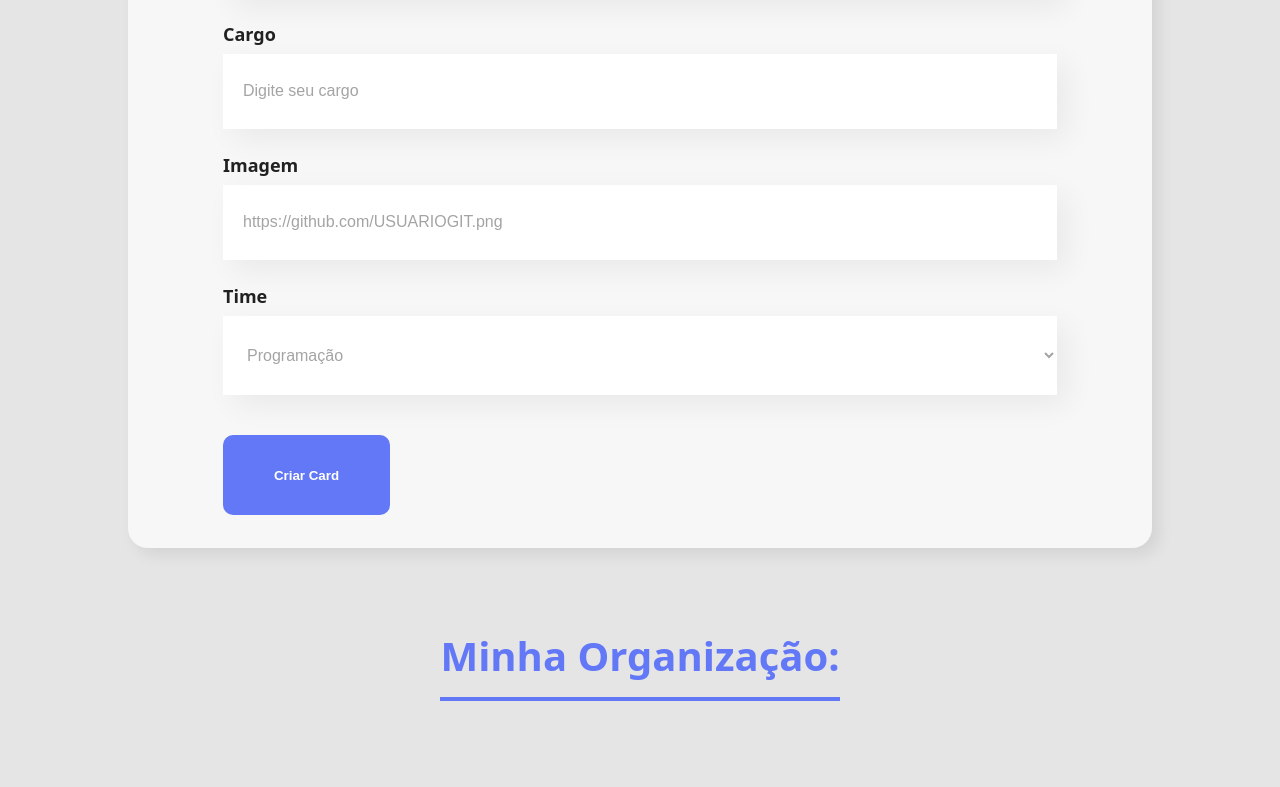
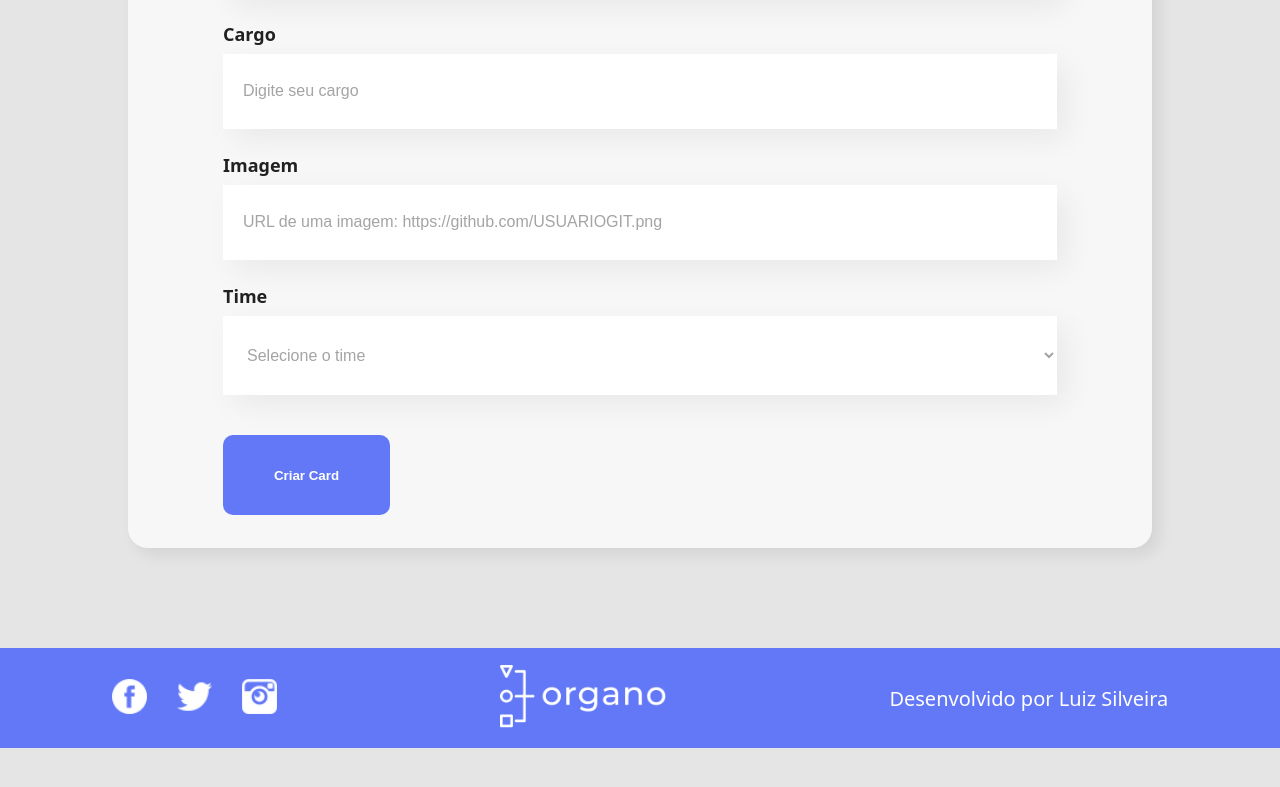
Before and after one commit to filiphis/react-desenvolvendo-javascript, a React (Create React App) app: page / in a window 1280 px wide. Shown: the part 889-1676 px from the top of the page. After the commit the page ends 1637 px from the top, so only its background shows below. Built offline with nearby package versions, Linux system fonts and the light colour scheme.

Commit message:
:lipstick:

```diff
--- a/src/App.css
+++ b/src/App.css
@@ -12,5 +12,4 @@ html {
   font-family: system-ui, -apple-system, BlinkMacSystemFont, "Segoe UI", Roboto,
     Oxygen, Ubuntu, Cantarell, "Open Sans", "Helvetica Neue", sans-serif;
   background-color: #e5e5e5;
-  padding-bottom: 100px;
 }
--- a/src/App.js
+++ b/src/App.js
@@ -6,6 +6,7 @@ import { Time } from "./components/Time";
 import { Title } from "./components/Title";
 import { getTimes } from "./api/times";
 import { serviceGetNewID } from "./services/serviceGetNewID";
+import { Rodape } from "./components/Rodape";
 
 function App() {
   const [colaboradores, setColaboradores] = useState([]);
@@ -18,11 +19,11 @@ function App() {
   };
 
   return (
-    <>
+    <div className="container">
       <Header />
       <Formulario times={times} onEnviarFormulario={cadastraColaboradores} />
 
-      <Title>Minha Organização:</Title>
+      {colaboradores.length > 0 && <Title>Minha Organização:</Title>}
 
       {times.map(({ description, corPrimaria, corSecundaria }) => (
         <Time
@@ -38,7 +39,9 @@ function App() {
           )}
         />
       ))}
-    </>
+
+      <Rodape />
+    </div>
   );
 }
 
--- a/src/components/Colaborador/index.jsx
+++ b/src/components/Colaborador/index.jsx
@@ -1,10 +1,16 @@
 import "./styles.css";
 
-const Colaborador = ({ imagem, nome, cargo }) => {
+const Colaborador = ({ imagem, nome, cargo, corPrimaria }) => {
+  function imageNotLoaded(event) {
+    const setDefaultImage =
+      "https://cdn-icons-png.flaticon.com/512/149/149071.png";
+    event.target.src = setDefaultImage;
+  }
+
   return (
     <div className="colaborador">
-      <div className="cabecalho">
-        <img src={imagem} alt={nome} />
+      <div className="cabecalho" style={{ backgroundColor: corPrimaria }}>
+        <img src={imagem} alt={nome} onError={imageNotLoaded} />
       </div>
       <div className="rodape">
         <h4>{nome}</h4>
--- a/src/components/Formulario/index.jsx
+++ b/src/components/Formulario/index.jsx
@@ -54,7 +54,7 @@ const Formulario = ({
       <InputDeTexto
         id="imagem"
         label="Imagem"
-        placeholder="https://github.com/USUARIOGIT.png"
+        placeholder="URL de uma imagem: https://github.com/USUARIOGIT.png"
         obrigatorio
         onInputDeTextoChange={(valor) => setImagem(valor)}
         valor={imagem}
--- a/src/components/ListaSuspensa/index.jsx
+++ b/src/components/ListaSuspensa/index.jsx
@@ -30,6 +30,9 @@ const ListaSuspensa = ({
         value={valor}
         onChange={handleListaChange}
       >
+        <option value="" disabled>
+          Selecione o time
+        </option>
         {options.map((optionItem) => (
           <option key={optionItem.description} value={optionItem.descriptiong}>
             {optionItem.description}
--- /dev/null
+++ b/src/components/Rodape/index.jsx
@@ -0,0 +1,24 @@
+import "./styles.css";
+
+const Rodape = () => {
+  return (
+    <footer className="footer">
+      <div className="socials">
+        <a href="#">
+          <img src="/imagens/fb.png" alt="" />
+        </a>
+        <a href="#">
+          <img src="/imagens/tw.png" alt="" />
+        </a>
+        <a href="#">
+          <img src="/imagens/ig.png" alt="" />
+        </a>
+      </div>
+      <div>
+        <img className="logo" src="/imagens/logo.png" alt="" />
+      </div>
+      <span className="description">Desenvolvido por Luiz Silveira</span>
+    </footer>
+  );
+};
+export { Rodape };
--- /dev/null
+++ b/src/components/Rodape/styles.css
@@ -0,0 +1,30 @@
+.footer {
+  width: 100%;
+  height: 10rem;
+  background-color: #6278f7;
+  /* position: absolute;
+  bottom: 0; */
+  display: flex;
+  justify-content: space-around;
+  align-items: center;
+  margin-top: 10rem;
+}
+
+.footer .logo {
+  width: 16.6rem;
+}
+
+.footer .socials {
+  display: flex;
+  gap: 3rem;
+}
+
+.footer .socials img {
+  width: 35px;
+  height: 35px;
+}
+
+.footer .description {
+  color: #ffffff;
+  font-size: 2rem;
+}
--- a/src/components/Time/index.jsx
+++ b/src/components/Time/index.jsx
@@ -16,6 +16,7 @@ const Time = ({ time, colaboradores }) => {
               nome={colaborador.nome}
               imagem={colaborador.imagem}
               cargo={colaborador.cargo}
+              corPrimaria={corPrimaria}
             />
           ))}
         </div>
```
